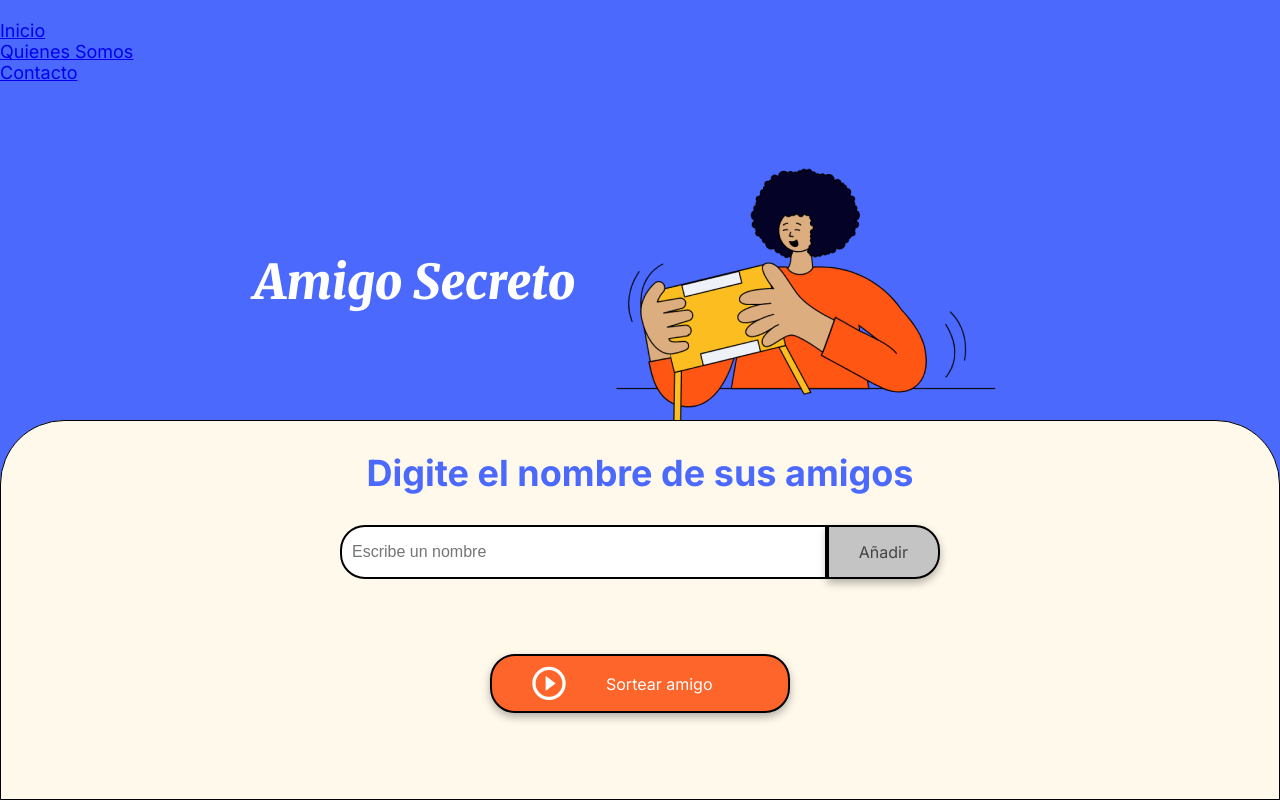
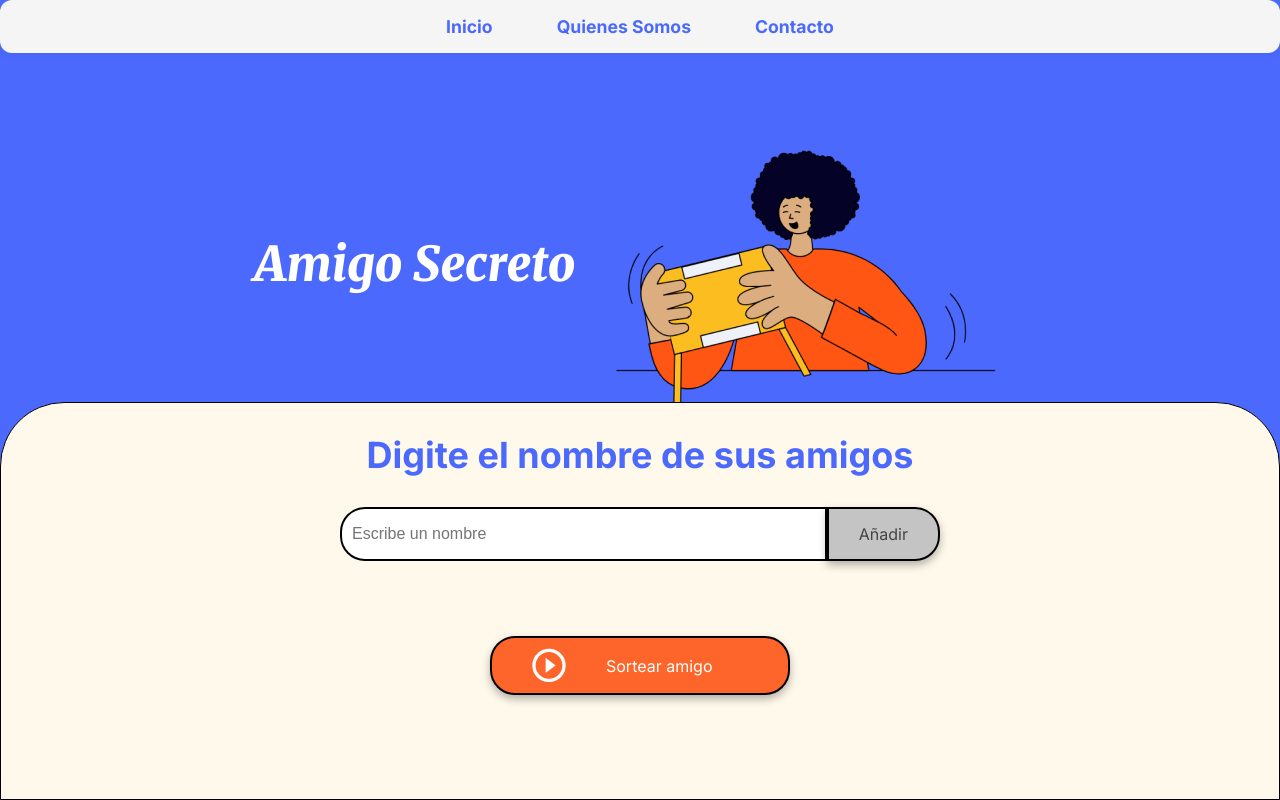
Before and after one commit to MagusGT/AmigoSecreto, a plain HTML site: page index.html in a window 1280 px wide. Drawn offline with Linux system fonts and the light colour scheme.

Commit message:
Esstilos dados a las eetiquetas nav

```diff
--- a/style.css
+++ b/style.css
@@ -21,6 +21,48 @@ body {
     display: flex;
     justify-content: center;
     align-items: center;
+}
+
+/* filepath: [style.css](http://_vscodecontentref_/1) */
+/* Estilos para la barra de navegación principal */
+.main-nav {
+    background: var(--color-bg-nav, #f5f5f5);
+    padding: 1rem 2rem;
+    border-radius: 12px;
+    box-shadow: 0 2px 8px rgba(0,0,0,0.04);
+    margin-bottom: 2rem;
+    font-family: 'Inter', sans-serif;
+}
+
+.main-nav ul {
+    list-style: none;
+    display: flex;
+    gap: 2rem;
+    justify-content: center;
+    align-items: center;
+    margin: 0;
+    padding: 0;
+}
+
+.main-nav li {
+    margin: 0;
+}
+
+.main-nav a {
+    text-decoration: none;
+    color: var(--color-primary, #2d2d2d);
+    font-weight: 700;
+    font-size: 1.1rem;
+    padding: 0.5rem 1rem;
+    border-radius: 8px;
+    transition: background 0.2s, color 0.2s;
+}
+
+.main-nav a:hover,
+.main-nav a:focus {
+    background: var(--color-accent, #e0e7ff);
+    color: var(--color-secondary, #4f46e5);
+    outline: none;
 }
 
 .main-content {
```
